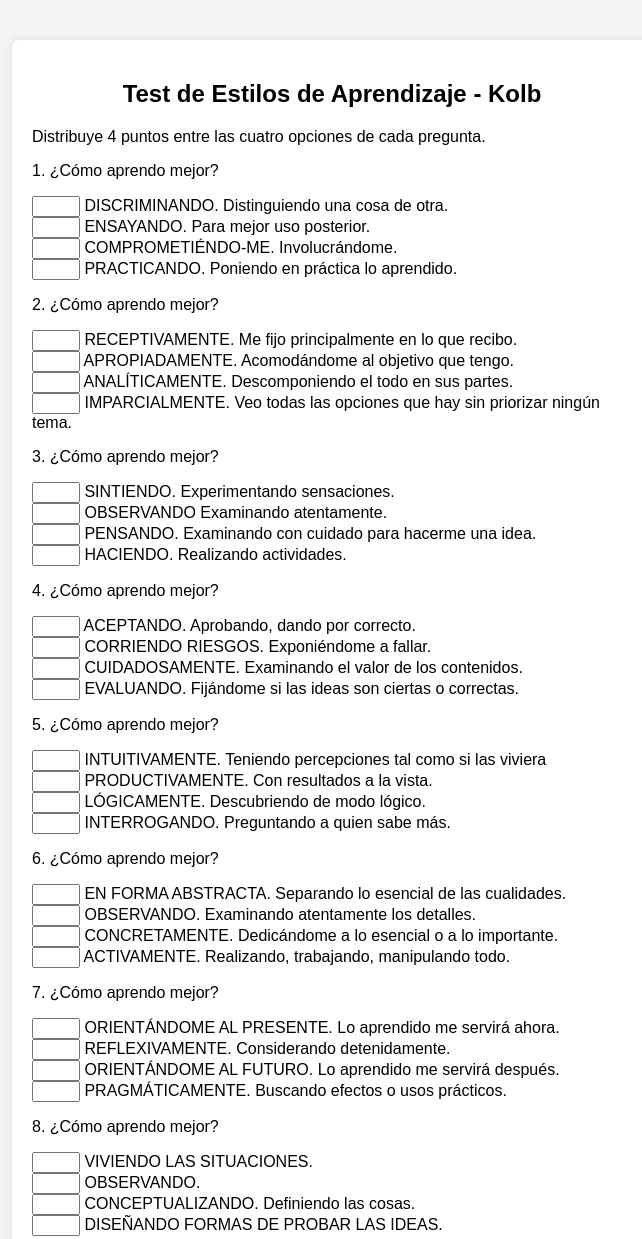
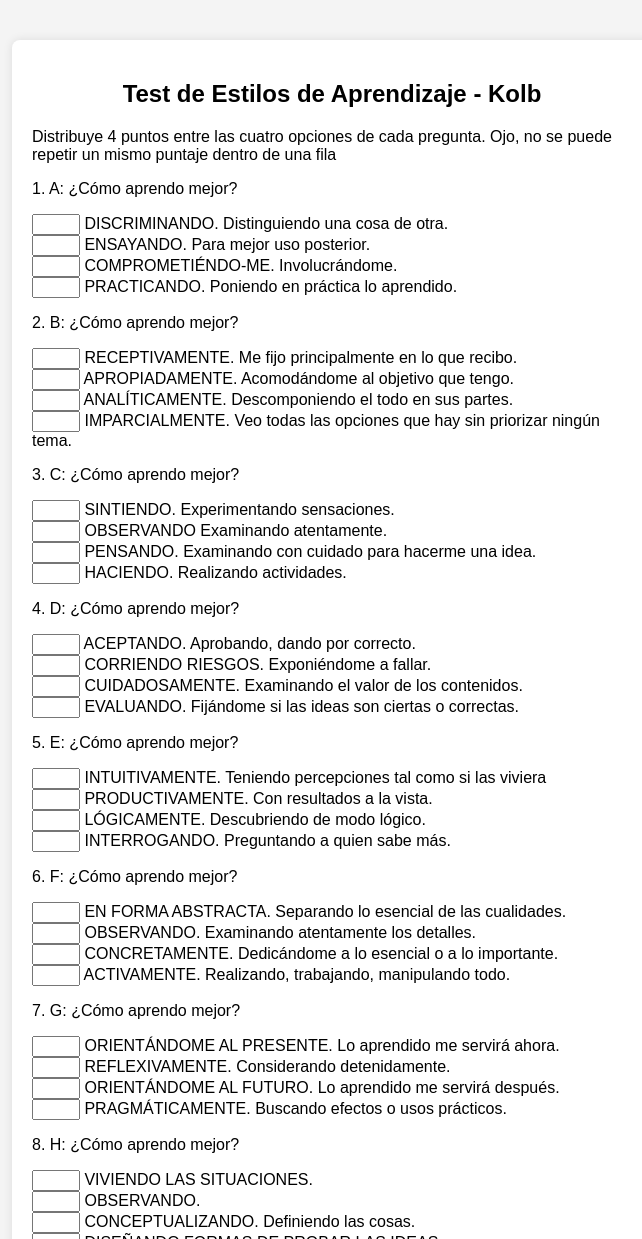
Before and after one commit to LuisFloresGuerra/testbb-kolb, a plain HTML site: page index.html in a window 1280 px wide. Shown: the top 1239 px of the page, without its empty margins (28-670 px from the left). Drawn offline with Linux system fonts and the light colour scheme.

Commit message:
Update index.html

```diff
--- a/index.html
+++ b/index.html
@@ -16,18 +16,18 @@
     <div class="container">
         <h2>Test de Estilos de Aprendizaje - Kolb</h2>
         <form id="kolbTest">
-            <p>Distribuye 4 puntos entre las cuatro opciones de cada pregunta.</p>
+            <p>Distribuye 4 puntos entre las cuatro opciones de cada pregunta. Ojo, no se puede repetir un mismo puntaje dentro de una fila</p>
             <script>
                 const questions = [
-                    "¿Cómo aprendo mejor?",
-                    "¿Cómo aprendo mejor?",
-                    "¿Cómo aprendo mejor?",
-                    "¿Cómo aprendo mejor?",
-                    "¿Cómo aprendo mejor?",
-                    "¿Cómo aprendo mejor?",
-                    "¿Cómo aprendo mejor?",
-                    "¿Cómo aprendo mejor?",
-                    "¿Cómo aprendo mejor?"
+                    "A: ¿Cómo aprendo mejor?",
+                    "B: ¿Cómo aprendo mejor?",
+                    "C: ¿Cómo aprendo mejor?",
+                    "D: ¿Cómo aprendo mejor?",
+                    "E: ¿Cómo aprendo mejor?",
+                    "F: ¿Cómo aprendo mejor?",
+                    "G: ¿Cómo aprendo mejor?",
+                    "H: ¿Cómo aprendo mejor?",
+                    "I: ¿Cómo aprendo mejor?"
                 ];
                 const options = [
                     ["DISCRIMINANDO. Distinguiendo una cosa de otra.", "ENSAYANDO. Para mejor uso posterior.", "COMPROMETIÉNDO-ME. Involucrándome.", "PRACTICANDO. Poniendo en práctica lo aprendido."],
```
